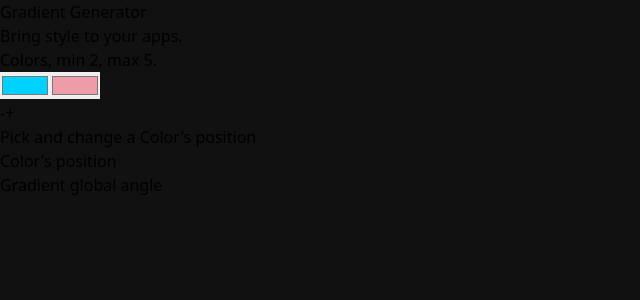
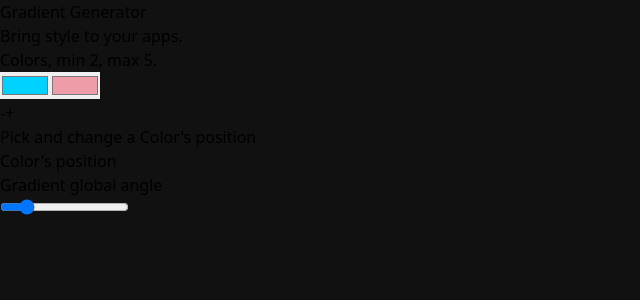
Before and after one commit to newdev-creator/react-gradient, a React (Vite) app: page / in a window 1280 px wide. Shown: the top 300 px of the page, without its empty margins (0-640 px from the left). Built offline with nearby package versions, Linux system fonts and the light colour scheme.

Commit message:
FEAT: Manage the overall angle of the gradient

```diff
--- a/src/App.jsx
+++ b/src/App.jsx
@@ -2,6 +2,7 @@
 import Gradient from "./components/Gradient";
 import ColorInput from "./components/inputs/ColorInput";
 import AddRemoveColor from "./components/AddRemoveColor";
+import RangeAngle from "./components/inputs/RangeAngle";
 
 function App() {
   const gradientValues = useSelector((state) => state.gradient);
@@ -31,7 +32,7 @@
         {/* RangeColor */}
 
         <p>Gradient global angle</p>
-        {/* RangeAngle */}
+        <RangeAngle />
 
         {/* OpenModalBtn */}
       </div>
--- /dev/null
+++ b/src/components/inputs/RangeAngle.jsx
@@ -0,0 +1,19 @@
+import React from "react";
+import { useDispatch, useSelector } from "react-redux";
+import { updateAngle } from "../../features/gradient";
+
+export default function RangeAngle() {
+  const dispatch = useDispatch();
+  const gradientValues = useSelector((state) => state.gradient);
+
+  return (
+    <input
+      min="0"
+      max="360"
+      value={gradientValues.angle}
+      onChange={(e) => dispatch(updateAngle(e.target.value))}
+      className="w-full h-1 mb-10 bg-gray-200 rounded-lg cursor-pointer"
+      type="range"
+    />
+  );
+}
--- a/src/features/gradient.js
+++ b/src/features/gradient.js
@@ -1,7 +1,7 @@
 import { createSlice } from "@reduxjs/toolkit";
-import getGradientCSSValue from "../utils/getGradientCSSValue";
 
 // test getGradientCSSValue
+// import getGradientCSSValue from "../utils/getGradientCSSValue";
 // console.log(
 //   getGradientCSSValue({
 //     colors: [
@@ -63,9 +63,13 @@
       if (state.colors.length === 2) return;
       state.colors.pop();
     },
+
+    updateAngle: (state, action) => {
+      state.angle = action.payload;
+    },
   },
 });
 
-export const { updateColorValue, addColor, removeColor } =
+export const { updateColorValue, addColor, removeColor, updateAngle } =
   gradientSlice.actions;
 export default gradientSlice.reducer;
```
